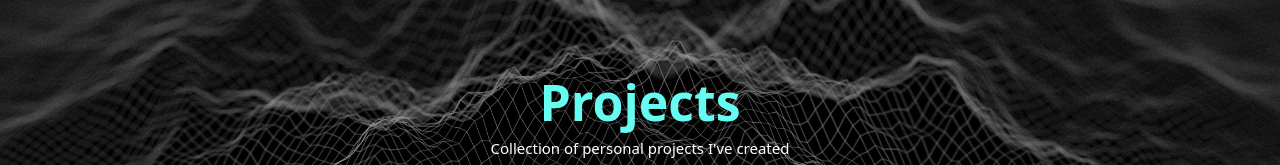
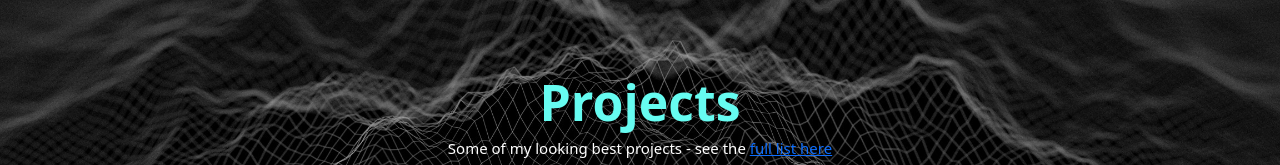
Before and after one commit to rarob/portfolio, a website: page index.html in a window 1280 px wide. Shown: the part 960-1125 px from the top of the page. Drawn offline with nearby package versions, Linux system fonts and the light colour scheme; a web font is replaced by a local one.

Commit message:
added link to full project directory

```diff
--- a/index.html
+++ b/index.html
@@ -227,7 +227,7 @@
       <b>Projects</b>
     </h1>
     <p id='skills--subheader' class='projects--subheader'>
-      Collection of personal projects I've created</p>
+      Some of my looking best projects - see the <a href='#' target='_blank'>full list here</a></p>
 
     <div class='card-container'>
 
```
